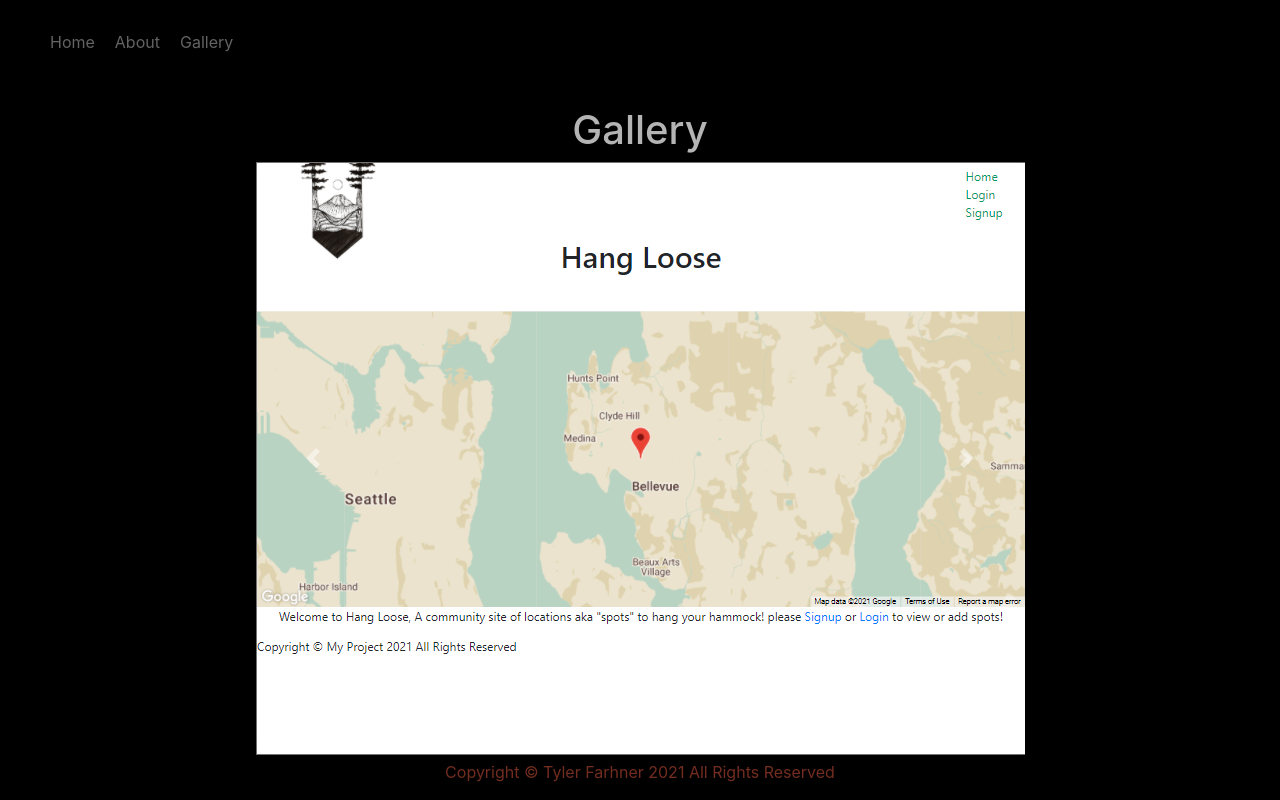
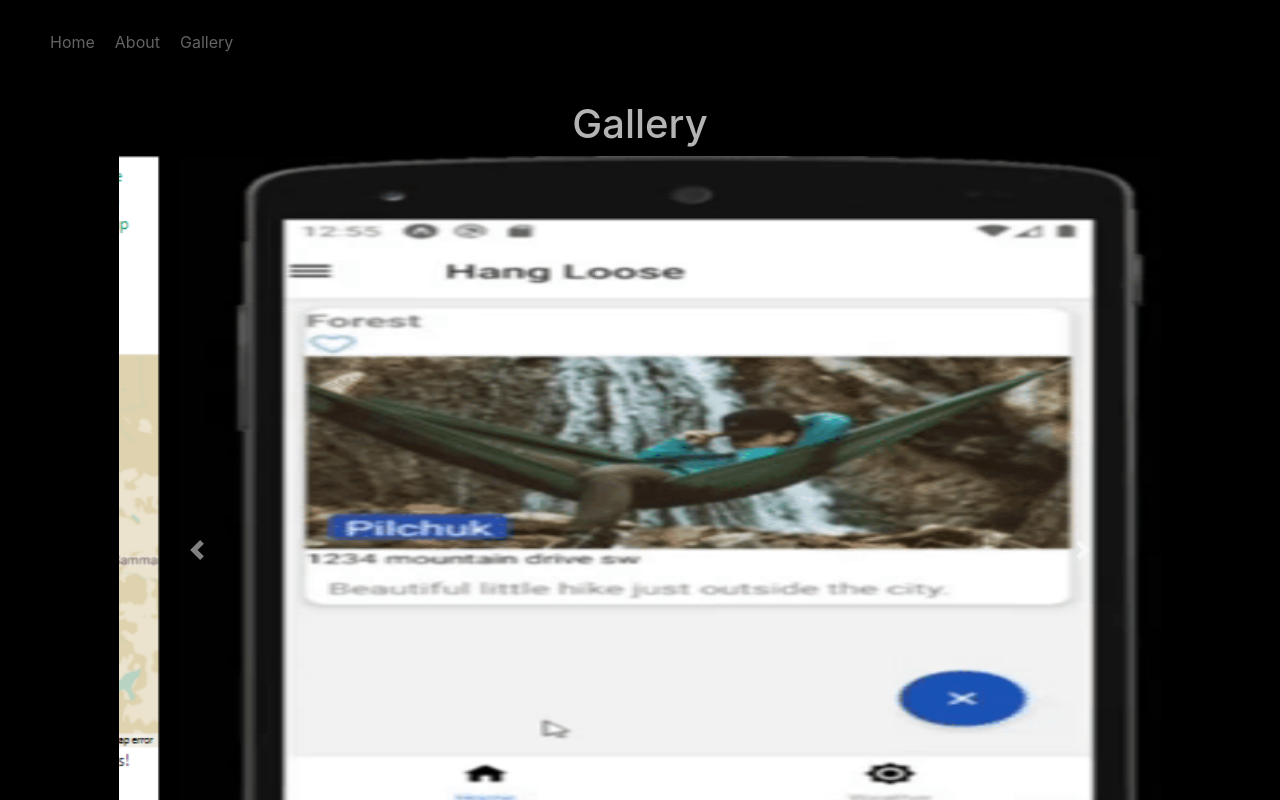
Before and after one commit to TylerFarhner/Portfolio-Site, a React (Create React App) app: page /Gallery in a window 1280 px wide. Shown: the top 800 px of the page. Built offline with nearby package versions, Linux system fonts and the light colour scheme.

Commit message:
reorders slides

```diff
--- a/src/pages/GalleryPage.js
+++ b/src/pages/GalleryPage.js
@@ -13,22 +13,14 @@ export default function GalleryPage(props) {
             <h1>Gallery</h1>
             <Carousel >
 
-                <Carousel.Item >
-                    <a href='https://workitout.netlify.app' target="_blank" rel="noreferrer">
-                        <img
-                        className="d-block w-100"
-                        src={ WorkItOut }
-                        alt="First slide"
-                        />
-                    </a>
-                </Carousel.Item>
+
 
                 <Carousel.Item>
                     <a href="https://www.hanglooseseir.herokuapp.com" target="_blank" rel="noreferrer">
                         <img
                         className="d-block w-100"
                         src={ HangLooseWebHome }
-                        alt="Second slide"
+                        alt="First slide"
                         />
                     </a>
                 </Carousel.Item>
@@ -38,7 +30,17 @@ export default function GalleryPage(props) {
                         <img
                         className="d-block w-100"
                         src={ HLM }
-                        alt="Third Slide"
+                        alt="Second Slide"
+                        />
+                    </a>
+                </Carousel.Item>
+
+                <Carousel.Item >
+                    <a href='https://workitout.netlify.app' target="_blank" rel="noreferrer">
+                        <img
+                        className="d-block w-100"
+                        src={ WorkItOut }
+                        alt="Third slide"
                         />
                     </a>
                 </Carousel.Item>
```
